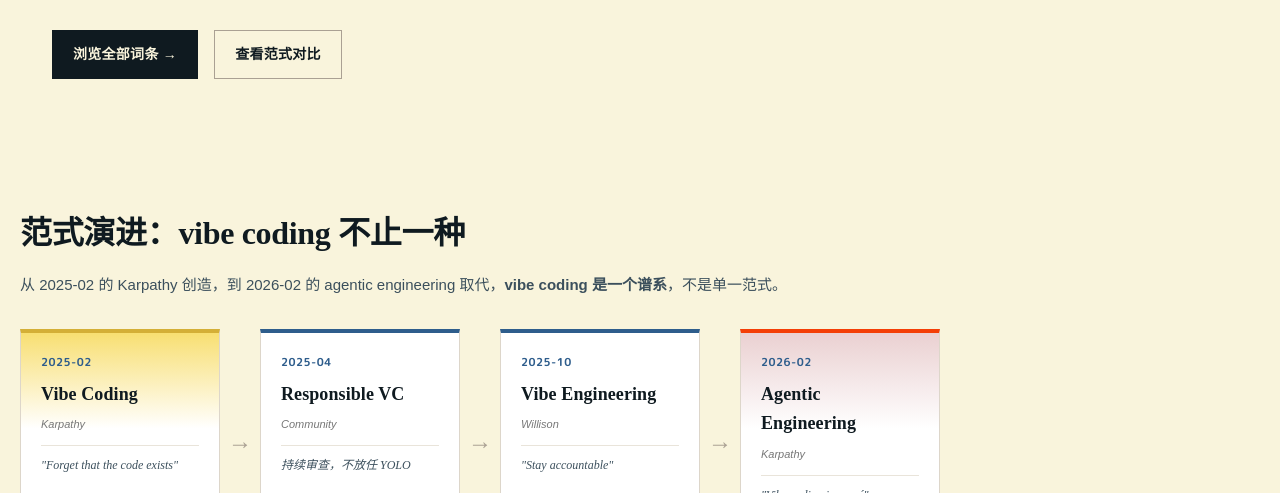
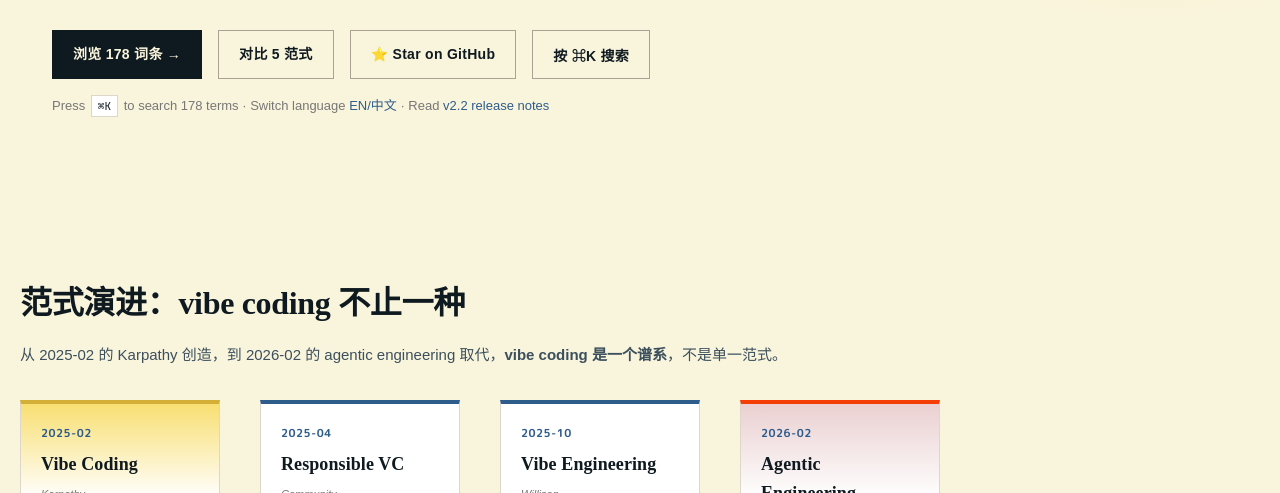
Before and after one commit to xiangbianpangde/vibe-coding-wiki, a website: page website/index.html in a window 1280 px wide. Shown: the part 607-1100 px from the top of the page. Drawn offline with Linux system fonts and the light colour scheme; files that its build step writes are made by us from their sources.

Commit message:
ux: hero hint + ⌘K CTA + v2.2 chip update
- Hero chip: 'v2.0 · 2025-08-17' → 'v2.2 Launch · 178 词条 · 100% 英文 · 离线可用'
- Hero CTA: +'Star on GitHub' + '按 ⌘K 搜索' 按钮（focus search）
- Hero hint: 底部 helper line（⌘K / EN 中文 / v2.2 release notes）

3 立即可 ship 的 UX 改进，→ 5-second test 通过：
- 用户立刻知道 v2.2 launch
- 用户立刻知道有搜索
- 用户立刻能 star

Sol 失败 3 次（Extended/Standard/Instant 不可用），本地 UX 评估代替 /sol。

```diff
--- a/website/css/style.css
+++ b/website/css/style.css
@@ -321,6 +321,34 @@ button { font-family: inherit; cursor: pointer; border: none; background: none;
   display: flex;
   gap: 16px;
   flex-wrap: wrap;
+  margin-bottom: 16px;
+}
+
+.hero__hint {
+  font-size: 13px;
+  color: var(--c-muted);
+  margin-bottom: 32px;
+  font-family: var(--font-body);
+}
+
+.hero__hint kbd {
+  display: inline-block;
+  padding: 1px 6px;
+  background: var(--c-panel);
+  border: 1px solid var(--c-line);
+  font-family: var(--font-mono);
+  font-size: 11px;
+  color: var(--c-ink);
+  margin: 0 2px;
+}
+
+.hero__hint a {
+  color: var(--c-shihqing);
+  font-weight: 500;
+}
+
+.hero__hint a:hover {
+  text-decoration: underline;
 }
 
 .btn {
--- a/website/index.html
+++ b/website/index.html
@@ -105,7 +105,7 @@
   <div class="hero__bg"></div>
   <div class="container hero__inner">
     <div class="hero__chip">
-      <span class="dot"></span> Knowledge Base · v2.0 · 2025-08-17
+      <span class="dot"></span> <strong>v2.2 Launch</strong> · 178 词条 · 100% 英文 · 离线可用
     </div>
     <h1 class="hero__title">
       Vibe Coding 与 AI 编程的<br>
@@ -136,9 +136,14 @@
     </div>
 
     <div class="hero__cta">
-      <a class="btn btn--primary" href="pages/glossary.html">浏览全部词条 →</a>
-      <a class="btn btn--ghost" href="pages/compare.html">查看范式对比</a>
+      <a class="btn btn--primary" href="pages/glossary.html">浏览 178 词条 →</a>
+      <a class="btn btn--ghost" href="pages/compare.html">对比 5 范式</a>
+      <a class="btn btn--ghost" href="https://github.com/xiangbianpangde/vibe-coding-wiki" target="_blank" rel="noopener">⭐ Star on GitHub</a>
+      <button class="btn btn--ghost" onclick="document.getElementById('search-modal').classList.add('open'); setTimeout(() => document.getElementById('search-input').focus(), 100);">按 ⌘K 搜索</button>
     </div>
+    <p class="hero__hint">
+      Press <kbd>⌘K</kbd> to search 178 terms · Switch language <a href="#" onclick="document.querySelector('.lang-toggle').click(); return false;">EN/中文</a> · Read <a href="https://github.com/xiangbianpangde/vibe-coding-wiki/releases/tag/v2.2.0" target="_blank" rel="noopener">v2.2 release notes</a>
+    </p>
   </div>
 </section>
 
```
